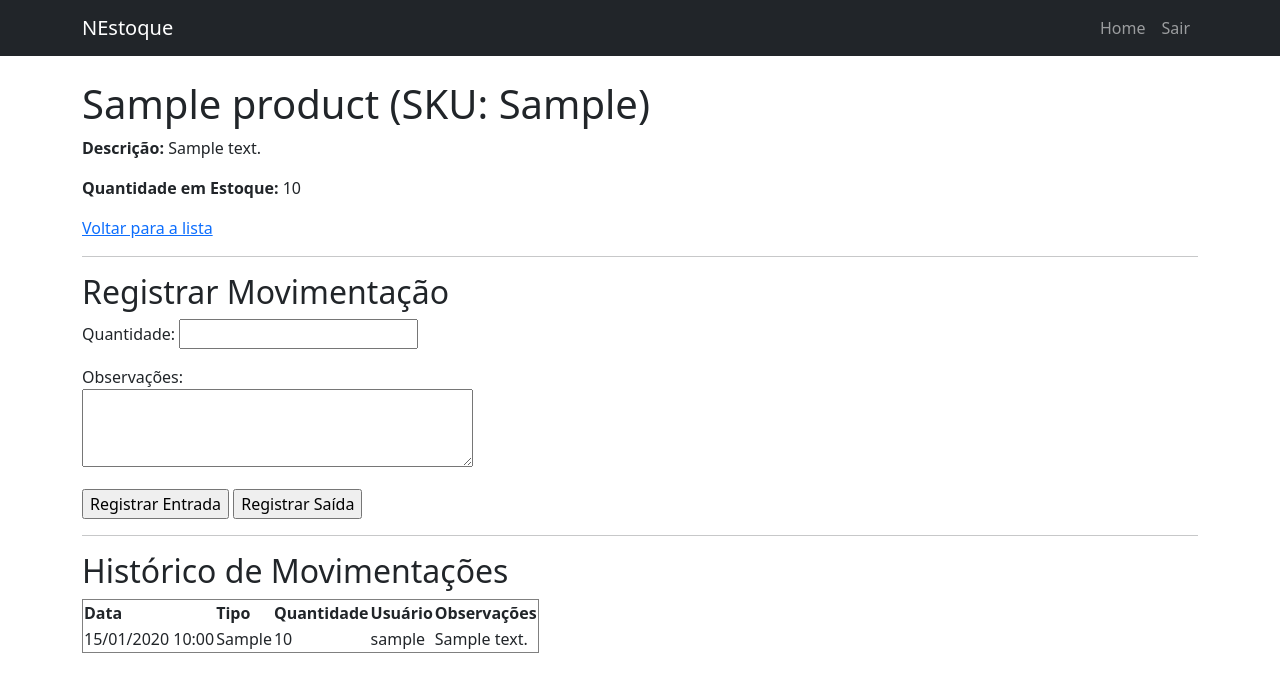
After one commit to lulcas-leandro/NEstoque, a Flask app: page /product/1 in a window 1280 px wide. The commit adds this page. Shown: the top 692 px of the page. Run offline with Flask 3, Linux system fonts and the light colour scheme; a user stored in the database is signed in; tables that the repository leaves empty hold one stand-in row (values such as "Sample post").

Commit message:
feat(stock): implement stock movement logic and history

```diff
--- a/app/stock/forms.py
+++ b/app/stock/forms.py
@@ -1,6 +1,6 @@
 from flask_wtf import FlaskForm
-from wtforms import StringField, SubmitField, TextAreaField
-from wtforms.validators import DataRequired, ValidationError
+from wtforms import StringField, SubmitField, TextAreaField, IntegerField
+from wtforms.validators import DataRequired, ValidationError, NumberRange
 from app.models.stock import Product
 
 class ProductForm(FlaskForm):
@@ -18,3 +18,9 @@ class ProductForm(FlaskForm):
             product = Product.query.filter_by(sku=sku.data).first()
             if product is not None:
                 raise ValidationError('Este SKU já está em uso. Por favor, escolha outro.')
+
+class StockMovementForm(FlaskForm):
+    quantity = IntegerField('Quantidade', validators=[DataRequired(), NumberRange(min=1, message='A quantidade deve ser de no mínimo 1')])
+    notes = TextAreaField('Observações')
+    submit_in = SubmitField('Registrar Entrada')
+    submit_out = SubmitField('Registrar Saída')
--- a/app/stock/routes.py
+++ b/app/stock/routes.py
@@ -1,8 +1,8 @@
 from flask import render_template, redirect, url_for, flash, request
-from flask_login import login_required
+from flask_login import login_required, current_user
 from app.stock import stock_bp
-from app.stock.forms import ProductForm
-from app.models.stock import Product
+from app.stock.forms import ProductForm, StockMovementForm
+from app.models.stock import Product, StockMovement
 from app.extensions import db
 
 @stock_bp.route('/')
@@ -54,3 +54,47 @@ def delete_product(product_id):
     db.session.commit()
     flash('Produto deletado com sucesso!')
     return redirect(url_for('stock.list_products'))
+
+@stock_bp.route('/product/<int:product_id>', methods=['GET', 'POST'])
+@login_required
+def product_detail(product_id):
+    """Exibe os detalhes de um produto, seu histórico e o formulário de movimentação."""
+    product = Product.query.get_or_404(product_id)
+    form = StockMovementForm()
+
+    movements = product.movements.order_by(StockMovement.timestamp.desc()).all()
+    return render_template('stock/product_detail.html', title=product.name,
+                           product=product, form=form, movements=movements)
+
+@stock_bp.route('/product/<int:product_id>/move', methods=['POST'])
+@login_required
+def move_stock(product_id):
+    """Processa tanto entradas quanto saídas de estoque."""
+    product = Product.query.get_or_404(product_id)
+    form = StockMovementForm()
+
+    if form.validate_on_submit():
+        quantity = form.quantity.data
+        notes = form.notes.data
+        movement_type = 'ENTRADA' if form.submit_in.data else 'SAIDA'
+
+        if movement_type == 'SAIDA' and product.quantity < quantity:
+            flash('Erro: Quantidade de saída excede o estoque disponível.')
+            return redirect(url_for('stock.product_detail', product_id=product.id))
+        if movement_type == 'ENTRADA':
+            product.quantity += quantity
+        else:
+            product.quantity -= quantity
+
+        movement = StockMovement(product_id=product.id,
+                                 user_id=current_user.id,
+                                 movement_type=movement_type,
+                                 quantity=quantity,
+                                 notes=notes)
+
+        db.session.add(movement)
+        db.session.add(product)
+        db.session.commit()
+        flash(f'{movement_type.capitalize()} registrada com sucesso!')
+
+    return redirect(url_for('stock.product_detail', product_id=product.id))
--- a/app/templates/stock/list_products.html
+++ b/app/templates/stock/list_products.html
@@ -15,7 +15,7 @@
         <tbody>
             {% for product in products %}
             <tr>
-                <td>{{ product.sku }}</td>
+                <td><a href="{{ url_for('stock.product_detail', product_id=product.id) }}">{{ product.sku }}</a></td>
                 <td>{{ product.name }}</td>
                 <td>{{ product.quantity }}</td>
                 <td>
--- /dev/null
+++ b/app/templates/stock/product_detail.html
@@ -0,0 +1,57 @@
+{% extends "base.html" %}
+
+{% block content %}
+    <h1>{{ product.name }} (SKU: {{ product.sku }})</h1>
+    <p><strong>Descrição:</strong> {{ product.description or 'N/A' }}</p>
+    <p><strong>Quantidade em Estoque:</strong> {{ product.quantity }}</p>
+    <a href="{{ url_for('stock.list_products') }}">Voltar para a lista</a>
+
+    <hr>
+
+    <h2>Registrar Movimentação</h2>
+    <form action="{{ url_for('stock.move_stock', product_id=product.id) }}" method="post" novalidate>
+        {{ form.hidden_tag() }}
+        <p>
+            {{ form.quantity.label }}: {{ form.quantity(size=10) }}
+            {% for error in form.quantity.errors %}<span style="color: red;">[{{ error }}]</span>{% endfor %}
+        </p>
+        <p>
+            {{ form.notes.label }}:<br>
+            {{ form.notes(cols=40, rows=3) }}
+        </p>
+        <p>
+            {{ form.submit_in() }}
+            {{ form.submit_out() }}
+        </p>
+    </form>
+
+    <hr>
+
+    <h2>Histórico de Movimentações</h2>
+    <table border="1">
+        <thead>
+            <tr>
+                <th>Data</th>
+                <th>Tipo</th>
+                <th>Quantidade</th>
+                <th>Usuário</th>
+                <th>Observações</th>
+            </tr>
+        </thead>
+        <tbody>
+            {% for movement in movements %}
+            <tr>
+                <td>{{ movement.timestamp.strftime('%d/%m/%Y %H:%M') }}</td>
+                <td>{{ movement.movement_type }}</td>
+                <td>{{ movement.quantity }}</td>
+                <td>{{ movement.user.username }}</td>
+                <td>{{ movement.notes }}</td>
+            </tr>
+            {% else %}
+            <tr>
+                <td colspan="5">Nenhuma movimentação registrada.</td>
+            </tr>
+            {% endfor %}
+        </tbody>
+    </table>
+{% endblock %}
```
